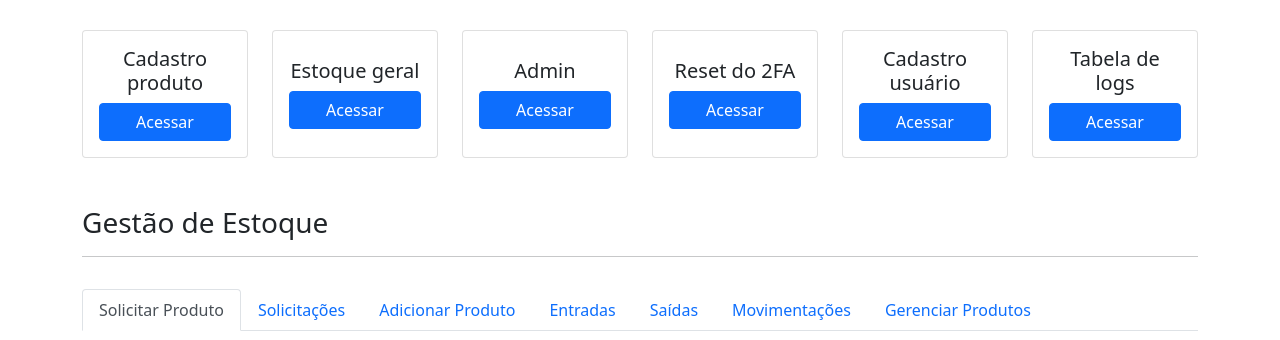
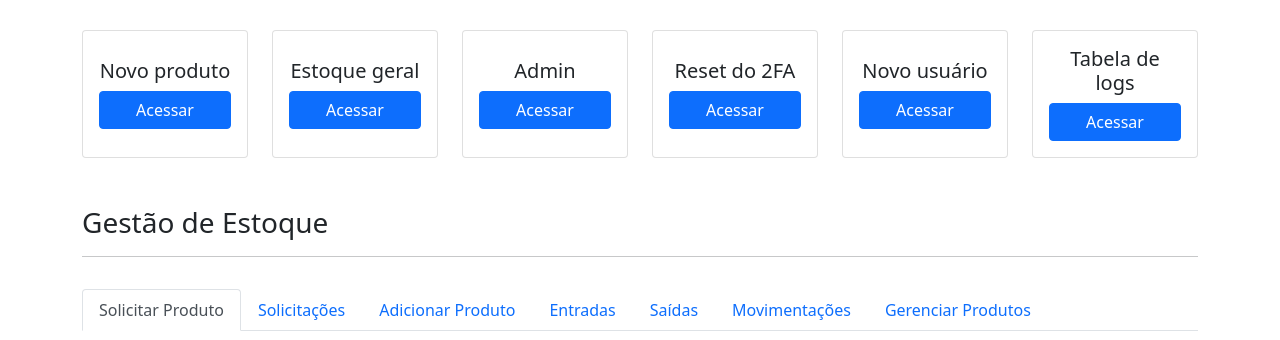
Before and after one commit to V1ct0rOliveira/PFC, a Django app: template templates/dashboard_super.html in a window 1280 px wide. Shown: the part 130-470 px from the top of the page. Run offline with Django 5.2, Linux system fonts and the light colour scheme; the template is opened without the code that fills it, so the values that code supplies are empty.

Commit message:
Ajuste logo

```diff
--- a/templates/dashboard_super.html
+++ b/templates/dashboard_super.html
@@ -30,7 +30,7 @@
     <div class="col-md-2">
         <div class="card text-center card-equal-height">
             <div class="card-body">
-                <h5 class="card-title">Cadastro produto</h5>
+                <h5 class="card-title">Novo produto</h5>
                 <a href="{% url 'cadastro_produto' %}" class="btn btn-primary">Acessar</a>
             </div>
         </div>
@@ -66,7 +66,7 @@
     <div class="col-md-2">
         <div class="card text-center card-equal-height">
             <div class="card-body">
-                <h5 class="card-title">Cadastro usuário</h5>
+                <h5 class="card-title">Novo usuário</h5>
                 <a href="{% url 'cadastro' %}" class="btn btn-primary">Acessar</a>
             </div>
         </div>
```
